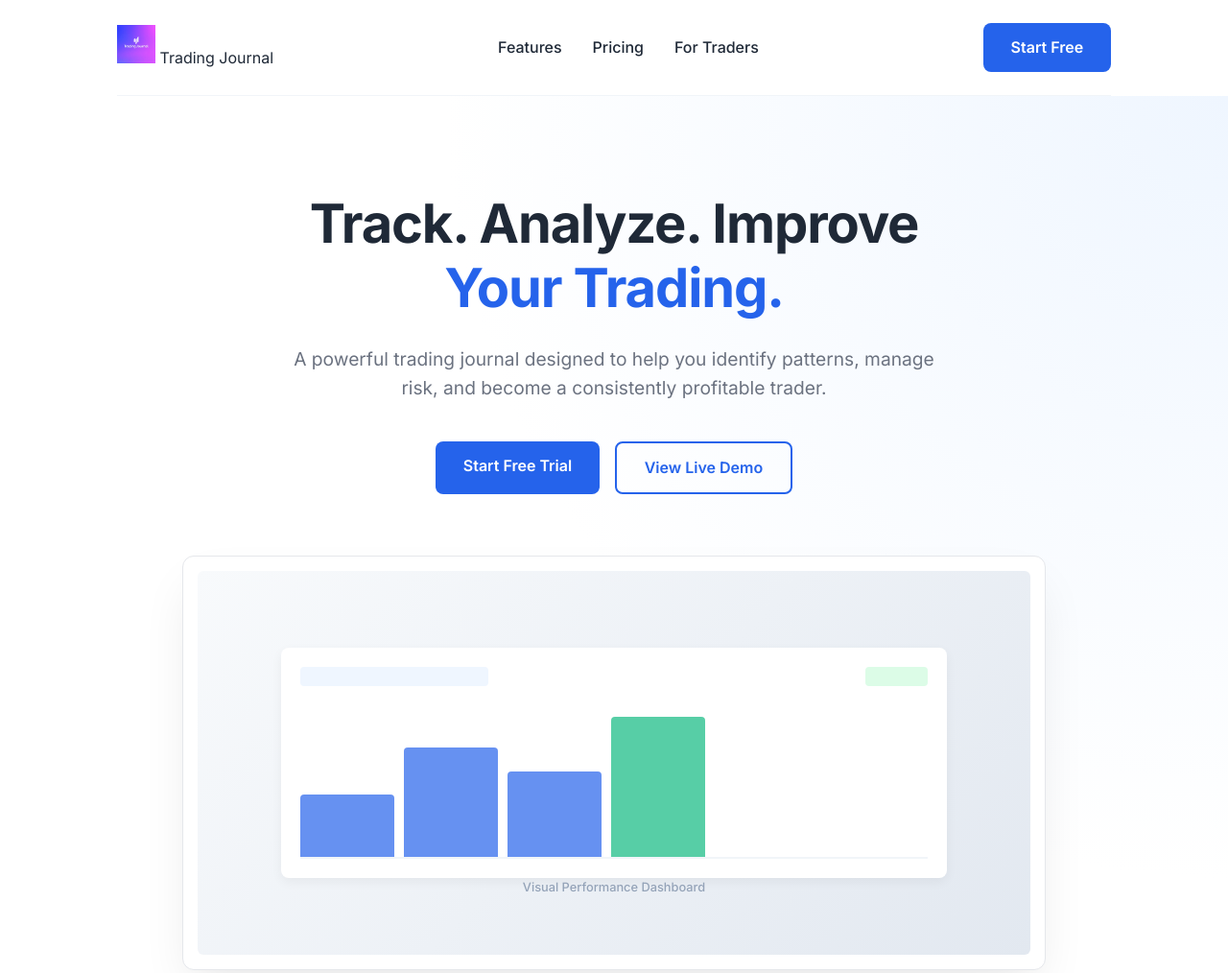
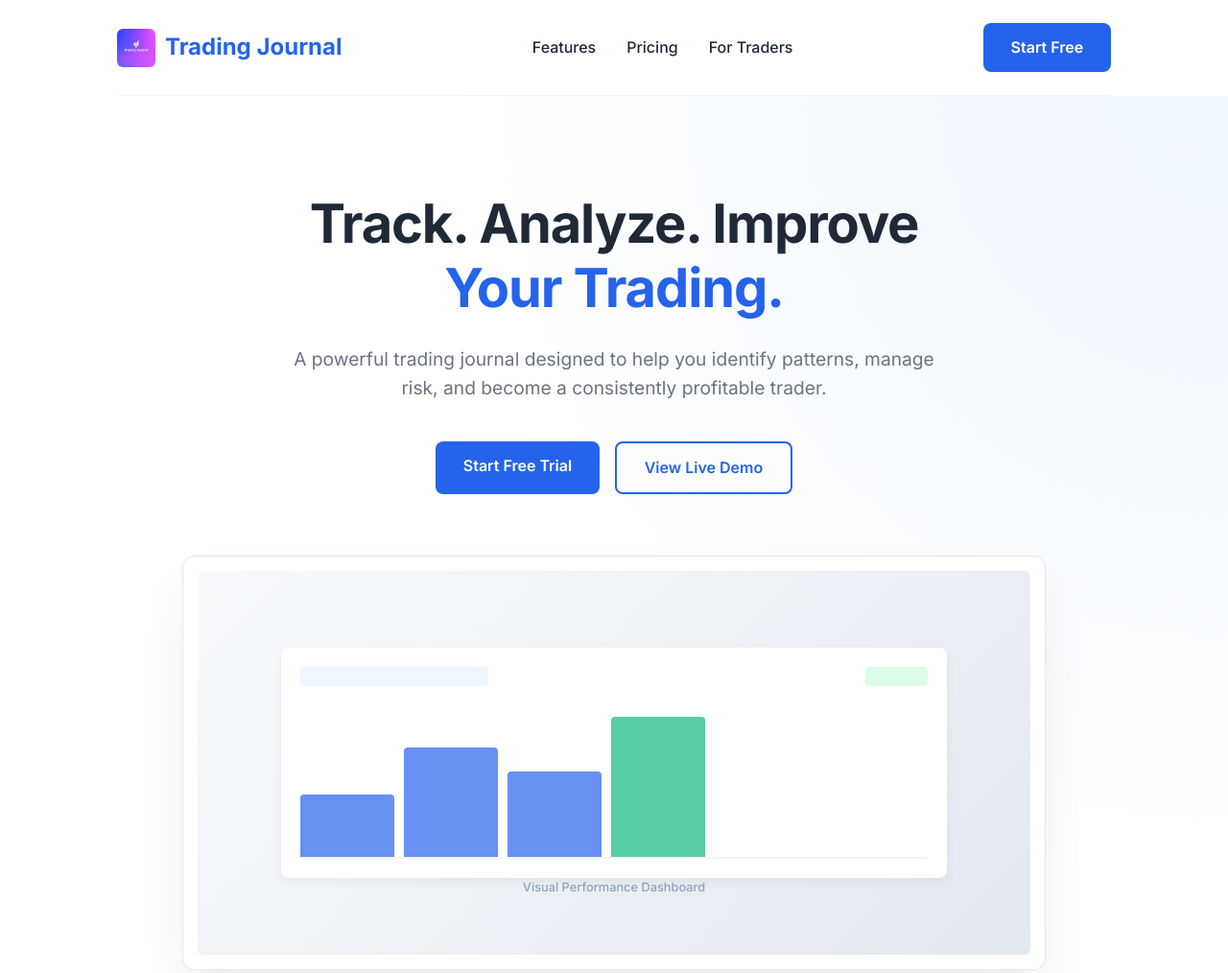
Before and after one commit to Sameer-999/Trading-journal, a plain HTML site: page index.html in a window 1280 px wide. Shown: the top 1014 px of the page at 96% size. Drawn offline with Linux system fonts and the light colour scheme.

Commit message:
Update index.html

```diff
--- a/index.html
+++ b/index.html
@@ -356,8 +356,8 @@
 
     <header class="container">
         <nav>
-            <div class="TJ LOGO">
-                <img src="logo.jpg" alt="Trading Journal TJ LOGO" style="height: 40px;">
+            <div class="logo">
+                <img src="logo.jpg" alt="Trading Journal logo" style="height: 40px;">
                 Trading Journal
             </div>
 
@@ -517,7 +517,7 @@
     <footer>
         <div class="container">
             <div class="footer-content">
-                <div class="TJ LOGO" style="font-size: 1.2rem;">
+                <div class="logo" style="font-size: 1.2rem;">
                     <i class="fas fa-chart-line"></i> Trading Journal
                 </div>
                 <ul class="footer-links">
```
